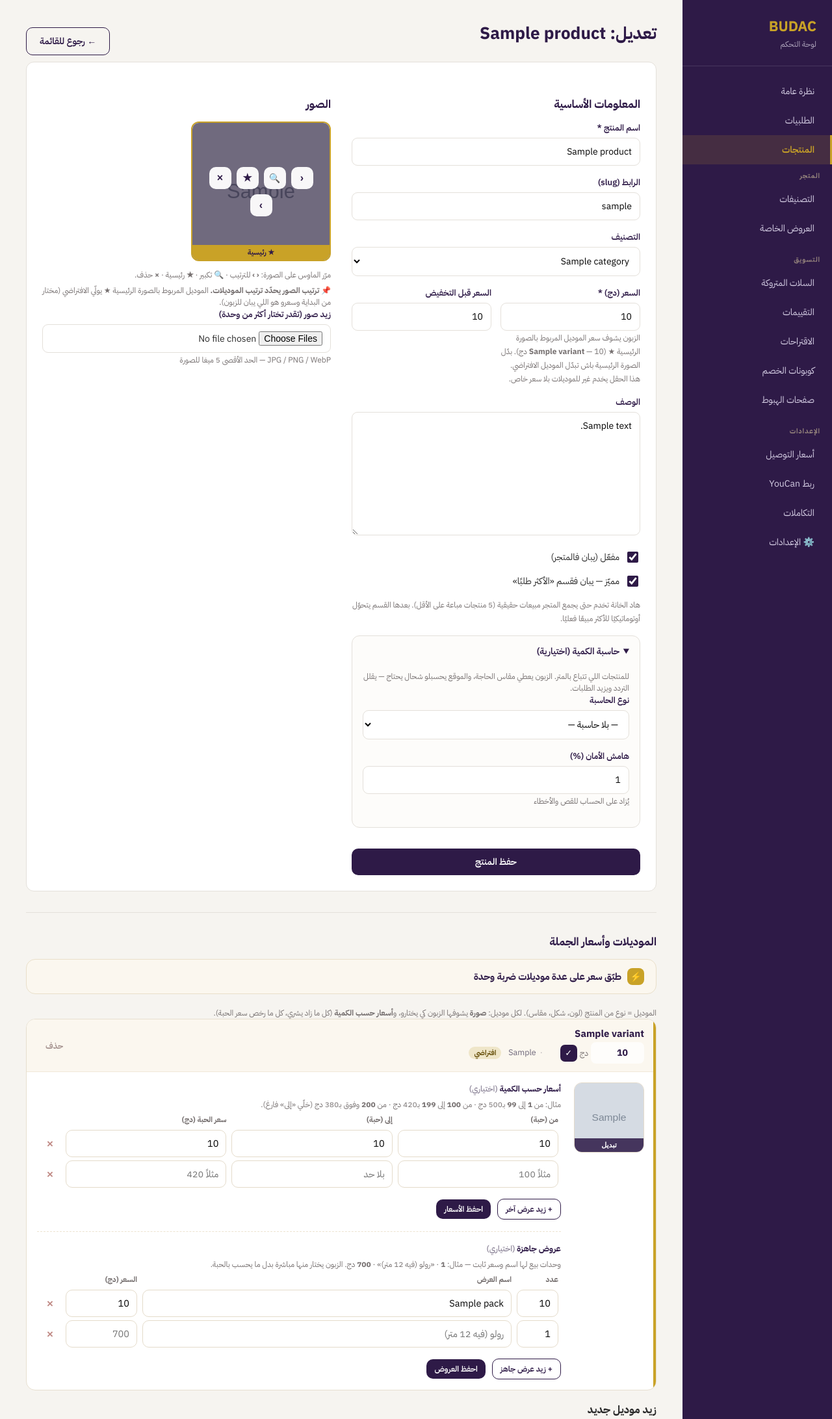
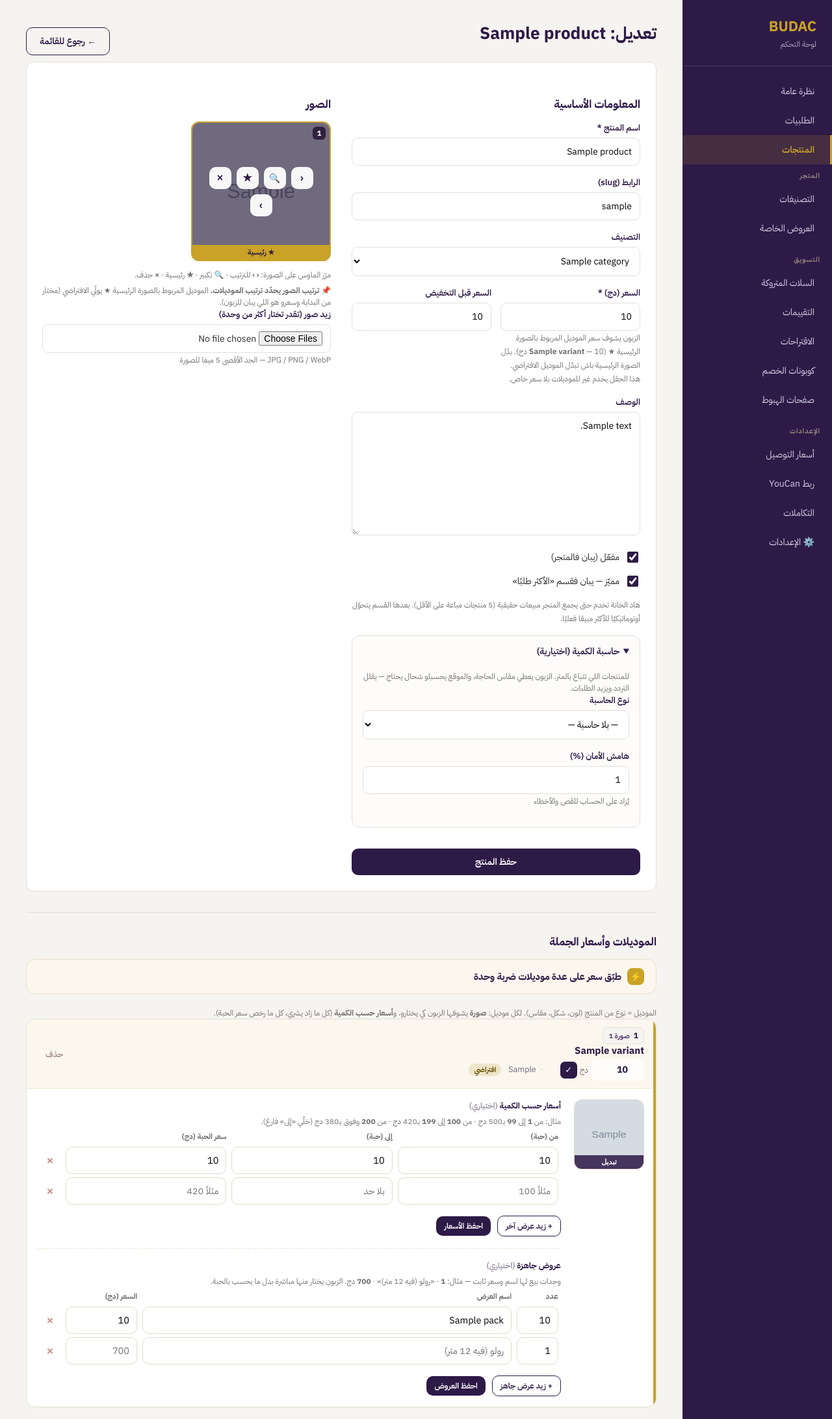
Before and after one commit to bakirLakaf/budac-store, a Flask app: page /admin/products/1/edit in a window 1280 px wide. Shown: the top 2184 px of the page at 65% size. Run offline with Flask 3, Linux system fonts and the light colour scheme; the visitor is signed in with stand-in values (Sample User, id 1); tables that the repository leaves empty hold one stand-in row (values such as "Sample post"); grey boxes marked "Sample" are stand-in pictures; some libraries are stand-ins or nearby versions.

Commit message:
Add files via upload

```diff
--- a/static/css/admin.css
+++ b/static/css/admin.css
@@ -1594,3 +1594,32 @@ body {
 }
 .xl-form { display: flex; gap: 9px; flex-wrap: wrap; align-items: center; }
 .xl-form input[type="file"] { font-size: 13px; max-width: 100%; }
+
+/* ---------- تشخيص ترتيب الصور والموديلات ---------- */
+/* ⚠️ الموديلات تتبع ترتيب الصور. هاد الأرقام تخلّي الأدمن يشوف
+   الربط بعينيه بدل ما يخمّن علاش موديل ماشي فبلاصتو. */
+.image-no {
+    position: absolute; top: 6px; inset-inline-start: 6px;
+    min-width: 20px; height: 20px; padding: 0 5px;
+    display: flex; align-items: center; justify-content: center;
+    border-radius: 6px;
+    background: rgba(30, 15, 45, 0.78); color: #fff;
+    font-size: 11px; font-weight: 800; line-height: 1;
+    z-index: 3;
+}
+
+.variant-rank {
+    display: inline-flex; align-items: center; gap: 6px;
+    margin-inline-end: 8px;
+    padding: 3px 8px;
+    border-radius: 8px;
+    background: var(--a-bg);
+    border: 1px solid var(--a-border);
+    font-size: 12px; font-weight: 800; color: var(--a-primary);
+}
+
+.variant-imgno {
+    font-weight: 600; font-size: 11px;
+    color: var(--a-primary-light);
+}
+.variant-imgno.is-none { color: var(--a-danger); }
--- a/templates/admin/product_form.html
+++ b/templates/admin/product_form.html
@@ -164,6 +164,8 @@
                     <img src="{{ url_for('static', filename='img/products/' + (img.image_filename | thumb)) }}"
                          alt="" data-full="{{ url_for('static', filename='img/products/' + img.image_filename) }}">
 
+                    {# رقم الصورة — يوافق «صورة N» فبطاقات الموديلات #}
+                    <span class="image-no">{{ loop.index }}</span>
                     <span class="image-main-tag">★ رئيسية</span>
                     <span class="image-del-tag">سيُحذف</span>
 
@@ -443,7 +445,22 @@
     (كل ما زاد يشري، كل ما رخص سعر الحبة).
 </p>
 
+{# ═══════ تشخيص الترتيب ═══════
+   ⚠️ الموديلات تتبع ترتيب الصور. إذا موديل ماشي فبلاصتو، غالبًا صورتو
+   ماشي مربوطة مليح. هاد اللوحة تخليك تشوف الحقيقة بلا تخمين. #}
 {% if product.variants %}
+{% set rank = product._image_rank %}
+{% set unlinked = product.ordered_variants
+                  | rejectattr('image_filename', 'in', rank) | list %}
+{% if unlinked %}
+<div class="flash flash-warning">
+    ⚠️ <strong>{{ unlinked | length }}</strong> موديل بلا صورة مربوطة —
+    يمشيو للآخر فالترتيب:
+    {% for v in unlinked %}«{{ v.label }}»{% if not loop.last %} · {% endif %}{% endfor %}.
+    اربطهم بصورة من قائمة «صورة الموديل» تحت باش يدخلو فالترتيب.
+</div>
+{% endif %}
+
 <div class="variants-manager">
     {% for v in product.ordered_variants %}
     <div class="variant-card">
@@ -451,6 +468,16 @@
         {# ---------- الرأس: الاسم والسعر والحذف ---------- #}
         <div class="variant-head">
             <div class="variant-info">
+                {# رقم الترتيب + رقم الصورة المربوطة — تشخيص فوري #}
+                <span class="variant-rank"
+                      title="ترتيب الموديل · الصورة المربوطة">
+                    {{ loop.index }}
+                    {%- if v.image_filename in rank %}
+                        <span class="variant-imgno">صورة {{ rank[v.image_filename] + 1 }}</span>
+                    {%- else %}
+                        <span class="variant-imgno is-none">بلا صورة</span>
+                    {%- endif %}
+                </span>
                 <strong class="variant-name">{{ v.label }}</strong>
                 {# ⚠️ السعر قابل للتعديل فمكانو — قبل كان نصًا فقط،
                    والأدمن ما يعرفش وين يبدّلو. الحفظ فوري بلا إعادة
```
Also changed, not shown: tests/test_render.py (+22 -0 lines).
